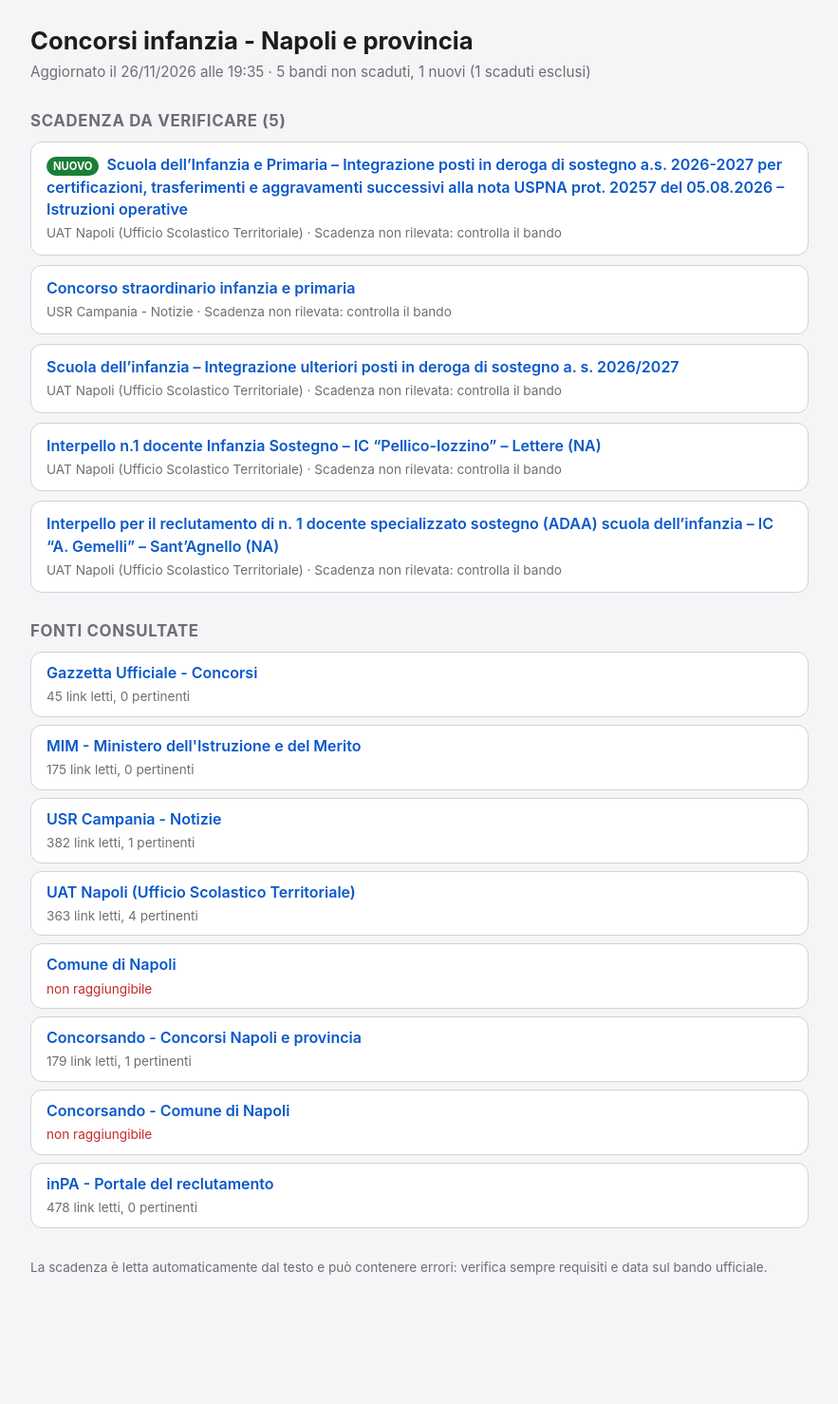
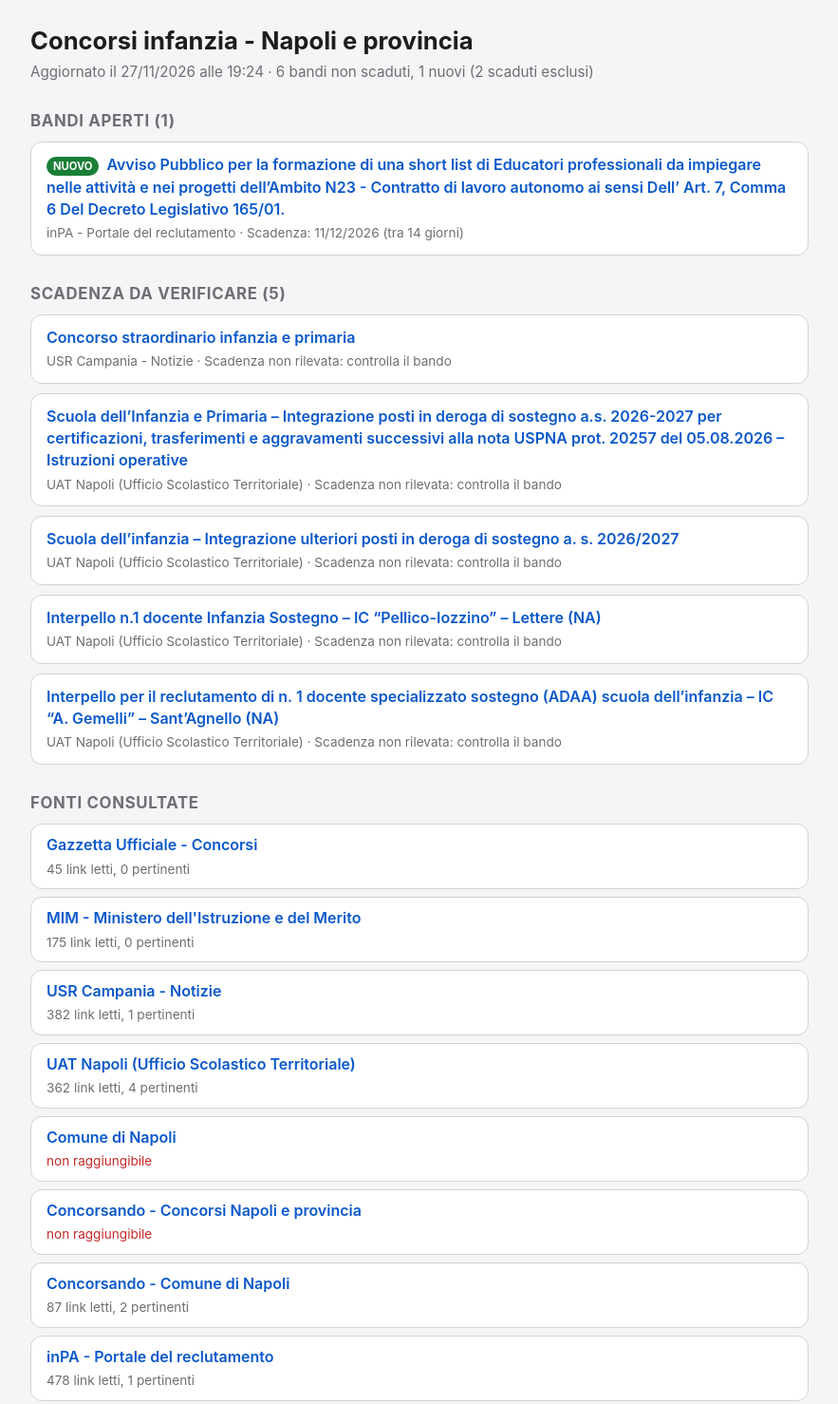
Before and after one commit to Luc-cos/concorsi-infanzia, a plain HTML site: page docs/index.html in a window 1280 px wide. Shown: the top 1478 px of the page at 95% size, without its empty margins (198-1081 px from the left). Before the commit the page ends 1406 px from the top, so only its background shows below. Drawn offline with Linux system fonts and the light colour scheme.

Commit message:
Aggiornamento concorsi

```diff
--- a/docs/index.html
+++ b/docs/index.html
@@ -42,10 +42,12 @@ ul.fonti a:hover { text-decoration:underline; }
 <body>
 <main>
 <h1>Concorsi infanzia - Napoli e provincia</h1>
-<p class="sotto">Aggiornato il 26/11/2026 alle 19:35 &middot; 5 bandi non scaduti, 1 nuovi (1 scaduti esclusi)</p>
+<p class="sotto">Aggiornato il 27/11/2026 alle 19:24 &middot; 6 bandi non scaduti, 1 nuovi (2 scaduti esclusi)</p>
+<h2>Bandi aperti (1)</h2>
+<div class="card"><span class="nuovo">NUOVO</span><a href="https://www.inpa.gov.it/bandi-e-avvisi/dettaglio-bando-avviso/?concorso_id=cdaf7a3c41a84682a2a105dbe4282368" target="_blank" rel="noopener noreferrer">Avviso Pubblico per la formazione di una short list di Educatori professionali da impiegare nelle attività e nei progetti dell’Ambito N23 - Contratto di lavoro autonomo ai sensi Dell’ Art. 7, Comma 6 Del Decreto Legislativo 165/01.</a><div class="meta">inPA - Portale del reclutamento &middot; Scadenza: <span>11/12/2026 (tra 14 giorni)</span></div></div>
 <h2>Scadenza da verificare (5)</h2>
-<div class="card"><span class="nuovo">NUOVO</span><a href="https://www.uat-napoli.it/scuola-dellinfanzia-e-primaria-integrazione-posti-in-deroga-di-sostegno-a-s-2026-2027-per-certificazioni-trasferimenti-e-aggravamenti-successivi-alla-nota-uspna-prot-20257-del-05-2/" target="_blank" rel="noopener noreferrer">Scuola dell’Infanzia e Primaria – Integrazione posti in deroga di sostegno a.s. 2026-2027 per certificazioni, trasferimenti e aggravamenti successivi alla nota USPNA prot. 20257 del 05.08.2026 – Istruzioni operative</a><div class="meta">UAT Napoli (Ufficio Scolastico Territoriale) &middot; Scadenza non rilevata: controlla il bando</div></div>
 <div class="card"><a href="https://www.mim.gov.it/web/miur-usr-campania/notizie?p_p_id=1_WAR_miurmulticategoriesnavigator100SNAPSHOT&amp;p_p_lifecycle=1&amp;p_p_state=normal&amp;p_p_mode=view&amp;p_r_p_categoryIds=7824712%2C7905906" target="_blank" rel="noopener noreferrer">Concorso straordinario infanzia e primaria</a><div class="meta">USR Campania - Notizie &middot; Scadenza non rilevata: controlla il bando</div></div>
+<div class="card"><a href="https://www.uat-napoli.it/scuola-dellinfanzia-e-primaria-integrazione-posti-in-deroga-di-sostegno-a-s-2026-2027-per-certificazioni-trasferimenti-e-aggravamenti-successivi-alla-nota-uspna-prot-20257-del-05-2/" target="_blank" rel="noopener noreferrer">Scuola dell’Infanzia e Primaria – Integrazione posti in deroga di sostegno a.s. 2026-2027 per certificazioni, trasferimenti e aggravamenti successivi alla nota USPNA prot. 20257 del 05.08.2026 – Istruzioni operative</a><div class="meta">UAT Napoli (Ufficio Scolastico Territoriale) &middot; Scadenza non rilevata: controlla il bando</div></div>
 <div class="card"><a href="https://www.uat-napoli.it/scuola-dellinfanzia-integrazione-ulteriori-posti-in-deroga-di-sostegno-a-s-2026-2027/" target="_blank" rel="noopener noreferrer">Scuola dell’infanzia – Integrazione ulteriori posti in deroga di sostegno a. s. 2026/2027</a><div class="meta">UAT Napoli (Ufficio Scolastico Territoriale) &middot; Scadenza non rilevata: controlla il bando</div></div>
 <div class="card"><a href="https://www.uat-napoli.it/interpello-n-1-docente-infanzia-sostegno-ic-pellico-iozzino-lettere-na/" target="_blank" rel="noopener noreferrer">Interpello n.1 docente Infanzia Sostegno – IC “Pellico-Iozzino” – Lettere (NA)</a><div class="meta">UAT Napoli (Ufficio Scolastico Territoriale) &middot; Scadenza non rilevata: controlla il bando</div></div>
 <div class="card"><a href="https://www.uat-napoli.it/interpello-per-il-reclutamento-di-n-1-docente-specializzato-sostegno-adaa-scuola-dellinfanzia-ic-a-gemelli-santagnello-na/" target="_blank" rel="noopener noreferrer">Interpello per il reclutamento di n. 1 docente specializzato sostegno (ADAA) scuola  dell’infanzia – IC “A. Gemelli” – Sant’Agnello (NA)</a><div class="meta">UAT Napoli (Ufficio Scolastico Territoriale) &middot; Scadenza non rilevata: controlla il bando</div></div>
@@ -53,11 +55,11 @@ ul.fonti a:hover { text-decoration:underline; }
 <ul class="fonti"><li><a href="https://www.gazzettaufficiale.it/30giorni/concorsi" target="_blank" rel="noopener noreferrer">Gazzetta Ufficiale - Concorsi</a><div class="meta">45 link letti, 0 pertinenti</div></li>
 <li><a href="https://www.mim.gov.it/" target="_blank" rel="noopener noreferrer">MIM - Ministero dell&#x27;Istruzione e del Merito</a><div class="meta">175 link letti, 0 pertinenti</div></li>
 <li><a href="https://www.mim.gov.it/web/miur-usr-campania/notizie?p_p_id=1_WAR_miurmulticategoriesnavigator100SNAPSHOT&amp;p_p_lifecycle=1&amp;p_p_state=normal&amp;p_p_mode=view&amp;p_r_p_categoryIds=7905906" target="_blank" rel="noopener noreferrer">USR Campania - Notizie</a><div class="meta">382 link letti, 1 pertinenti</div></li>
-<li><a href="https://www.uat-napoli.it/" target="_blank" rel="noopener noreferrer">UAT Napoli (Ufficio Scolastico Territoriale)</a><div class="meta">363 link letti, 4 pertinenti</div></li>
+<li><a href="https://www.uat-napoli.it/" target="_blank" rel="noopener noreferrer">UAT Napoli (Ufficio Scolastico Territoriale)</a><div class="meta">362 link letti, 4 pertinenti</div></li>
 <li><a href="https://www.comune.napoli.it/" target="_blank" rel="noopener noreferrer">Comune di Napoli</a><div class="meta"><span class="errore">non raggiungibile</span></div></li>
-<li><a href="https://www.concorsando.it/blog/concorso-comune-di-napoli" target="_blank" rel="noopener noreferrer">Concorsando - Concorsi Napoli e provincia</a><div class="meta">179 link letti, 1 pertinenti</div></li>
-<li><a href="https://www.concorsando.it/blog/concorsi-pubblici-online/concorsi-suddivisi-per-regione/campania/napoli/comune-di-napoli/" target="_blank" rel="noopener noreferrer">Concorsando - Comune di Napoli</a><div class="meta"><span class="errore">non raggiungibile</span></div></li>
-<li><a href="https://www.inpa.gov.it/" target="_blank" rel="noopener noreferrer">inPA - Portale del reclutamento</a><div class="meta">478 link letti, 0 pertinenti</div></li></ul>
+<li><a href="https://www.concorsando.it/blog/concorso-comune-di-napoli" target="_blank" rel="noopener noreferrer">Concorsando - Concorsi Napoli e provincia</a><div class="meta"><span class="errore">non raggiungibile</span></div></li>
+<li><a href="https://www.concorsando.it/blog/concorsi-pubblici-online/concorsi-suddivisi-per-regione/campania/napoli/comune-di-napoli/" target="_blank" rel="noopener noreferrer">Concorsando - Comune di Napoli</a><div class="meta">87 link letti, 2 pertinenti</div></li>
+<li><a href="https://www.inpa.gov.it/" target="_blank" rel="noopener noreferrer">inPA - Portale del reclutamento</a><div class="meta">478 link letti, 1 pertinenti</div></li></ul>
 <p class="nota">La scadenza è letta automaticamente dal testo e può contenere errori: verifica sempre requisiti e data sul bando ufficiale.</p>
 </main>
 </body>
```
Also changed, not shown: dati/visti.json (+1 -1 lines).
